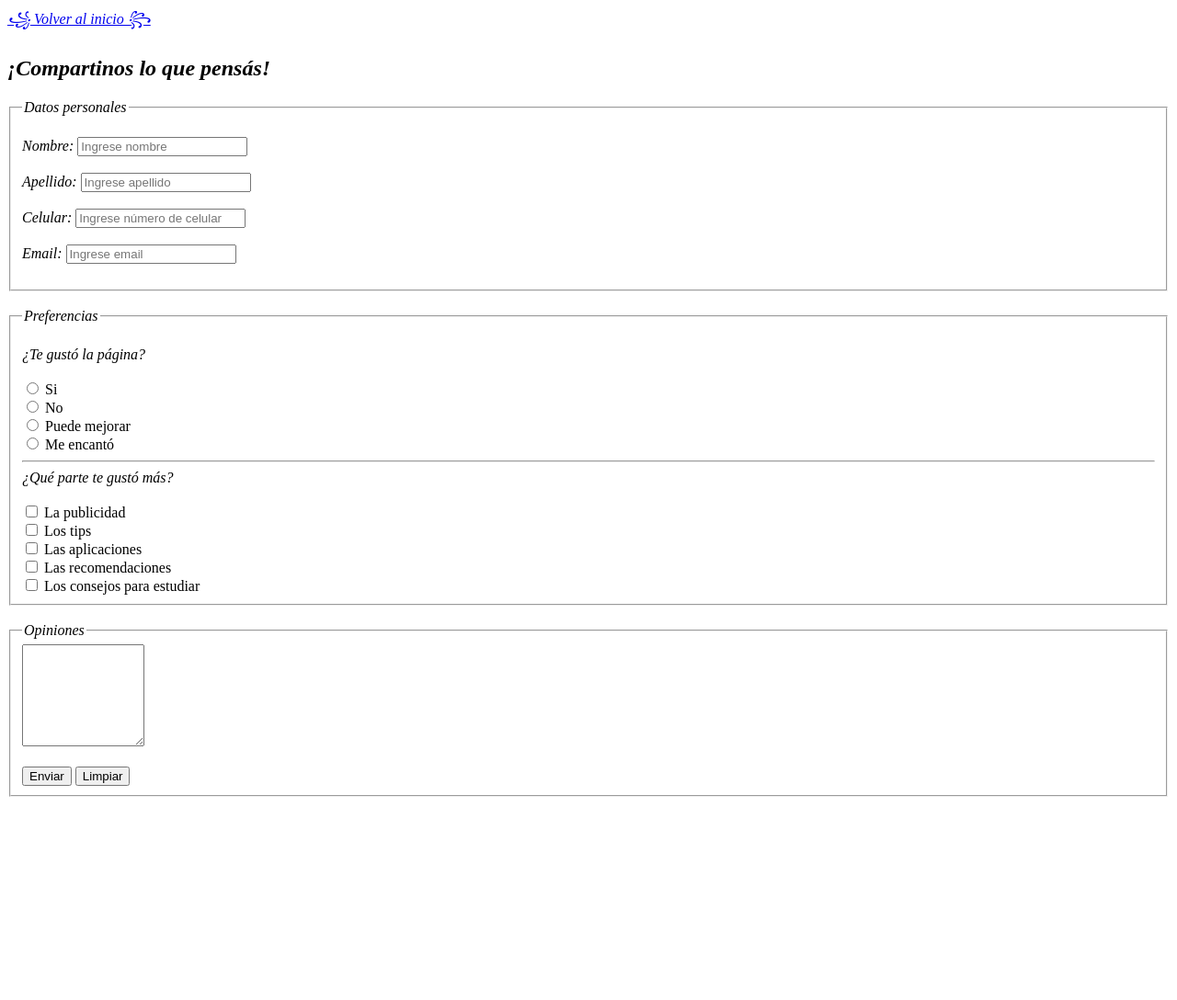
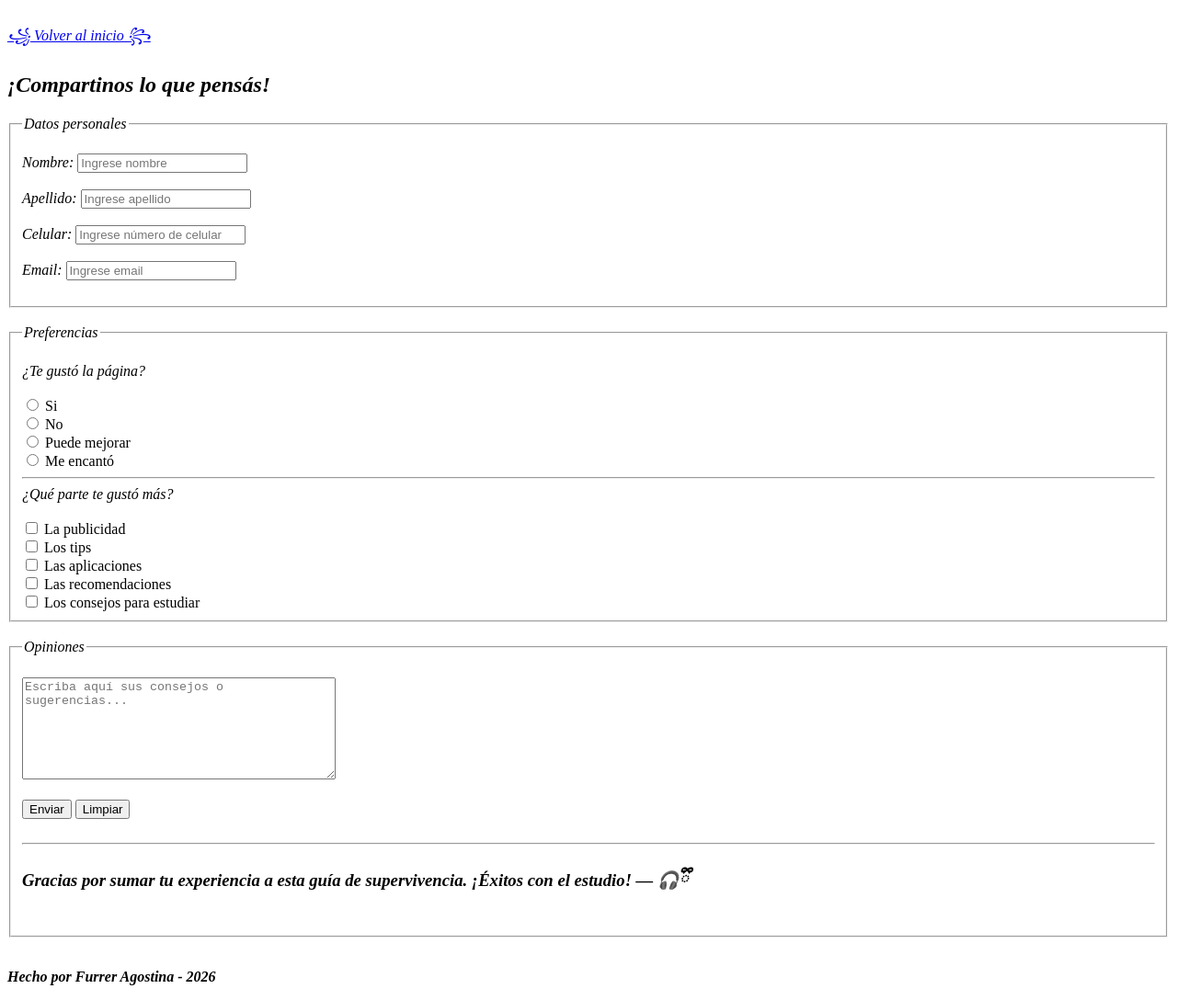
Before and after one commit to agosfurrer/TP_Integrador, a plain HTML site: page formulario.html in a window 1280 px wide. Shown: the whole page at 92% size. Before the commit the page ends 875 px from the top, so only its background shows below. Drawn offline with Linux system fonts and the light colour scheme.

Commit message:
feat: Formulario e Index corregidos y terminados

```diff
--- a/formulario.html
+++ b/formulario.html
@@ -6,63 +6,85 @@
     <title>Formulario de contacto</title>
     <link rel="shortcut icon" href="imagenes/poblacion.png" type="image/x-icon">
 </head>
+
 <body>
     <header>
-        <a href="Index.html"><i>꧁ Volver al inicio  ꧂</i></a>
+        <br>
+        <a href="Index.html"><i>꧁ Volver al inicio ꧂</i></a>
+        <br>
+    </header>
 
-    </header>
     <main>
         <article>
             <h1><i>¡Compartinos lo que pensás!</i></h1>
         </article>
+
         <form action="">
-    <fieldset >
-        <legend ><i>Datos personales</i></legend>
+            <fieldset>
+                <legend><i>Datos personales</i></legend>
                 <br>
-        <label for="Nombre" ><i>Nombre:</i></label>
-        <input type="text" placeholder="Ingrese nombre" required >
-        <br> <br>
-        <label for=""><i>Apellido:</i></label>
-        <input type="text" placeholder="Ingrese apellido" >
-        <br><br>
-        <label for=""><i>Celular:</i></label>
-        <input type=" "  pattern="[0-9]+" title="Solo números" placeholder="Ingrese número de celular" required> <br><br>
-        <label for=""><i>Email:</i></label>
-        <input type="email" placeholder="Ingrese email" required >
+                <label for="nombre"><i>Nombre:</i></label>
+                <input type="text" id="nombre" name="nombre" placeholder="Ingrese nombre" required>
                 <br><br>
 
+                <label for="apellido"><i>Apellido:</i></label>
+                <input type="text" id="apellido" name="apellido" placeholder="Ingrese apellido">
+                <br><br>
+
+                <label for="celular"><i>Celular:</i></label>
+                <input type="tel" id="celular" name="celular" pattern="[0-9]+" title="Solo números" placeholder="Ingrese número de celular" required>
+                <br><br>
+
+                <label for="email"><i>Email:</i></label>
+                <input type="email" id="email" name="email" placeholder="Ingrese email" required>
+                <br><br>
             </fieldset>
- <br>
-    <fieldset >
+
             <br>
 
+            <fieldset>
                 <legend><i>Preferencias</i></legend>
+                <br>
+                <label><i>¿Te gustó la página?</i></label>
+                <br><br>
+                <input type="radio" name="valoracion" id="v1" value="si"> <label for="v1">Si</label> <br>
+                <input type="radio" name="valoracion" id="v2" value="no"> <label for="v2">No</label> <br>
+                <input type="radio" name="valoracion" id="v3" value="mejorar"> <label for="v3">Puede mejorar</label> <br>
+                <input type="radio" name="valoracion" id="v4" value="encanto"> <label for="v4">Me encantó</label> <br>
 
-        <label for="parte"><i>¿Te gustó la página?</i></label> <br><br>
-        <input type="radio" name="parte" id=""> Si <br>
-        <input type="radio" name="parte"> No <br>
-        <input type="radio" name="parte"> Puede mejorar<br>
-        <input type="radio" name="parte"> Me encantó<br>
                 <hr>
-        <label for=""><i>¿Qué parte te gustó más?</i></label> <br><br>
-        <input type="checkbox" name="" id=""> La publicidad <br>
-        <input type="checkbox" name="" id=""> Los tips <br>
-        <input type="checkbox"> Las aplicaciones<br>
-        <input type="checkbox"> Las recomendaciones<br>
-        <input type="checkbox"> Los consejos para estudiar<br>
+
+                <label><i>¿Qué parte te gustó más?</i></label>
+                <br><br>
+                <input type="checkbox" name="gusto" id="p1" value="publicidad"> <label for="p1">La publicidad</label> <br>
+                <input type="checkbox" name="gusto" id="p2" value="tips"> <label for="p2">Los tips</label> <br>
+                <input type="checkbox" name="gusto" id="p3" value="apps"> <label for="p3">Las aplicaciones</label> <br>
+                <input type="checkbox" name="gusto" id="p4" value="recom"> <label for="p4">Las recomendaciones</label> <br>
+                <input type="checkbox" name="gusto" id="p5" value="consejos"> <label for="p5">Los consejos para estudiar</label> <br>
             </fieldset>
+
             <br>
-    <fieldset >
-        <legend ><i>Opiniones</i></legend>
-        <textarea name="" id="" rows="7" cols="14" maxlength="171"
-         placeholder="Escriba aquí"> </textarea>
+
+            <fieldset>
+                <legend><i>Opiniones</i></legend>
+                <br>
+                <textarea name="comentarios" id="comentarios" rows="7" cols="40" maxlength="171" placeholder="Escriba aquí sus consejos o sugerencias..."></textarea>
                 <br> <br>
 
-        <input type="submit" value="Enviar" >
+                <input type="submit" value="Enviar">
                 <input type="reset" value="Limpiar">
+                <br><br>
+
+                <hr>
+                <h3><i>Gracias por sumar tu experiencia a esta guía de supervivencia. ¡Éxitos con el estudio! — 🎧ྀི</i></h3>
             </fieldset>
         </form>
+    </main>
 
-    </main>
+    <footer>
+        <br>
+        <p><b><i>Hecho por Furrer Agostina - 2026</i></b></p>
+    </footer>
 </body>
+
 </html>
```
Also changed, not shown: Index.html (+2 -1 lines). Lines whose indentation alone changed are shown as unchanged.
